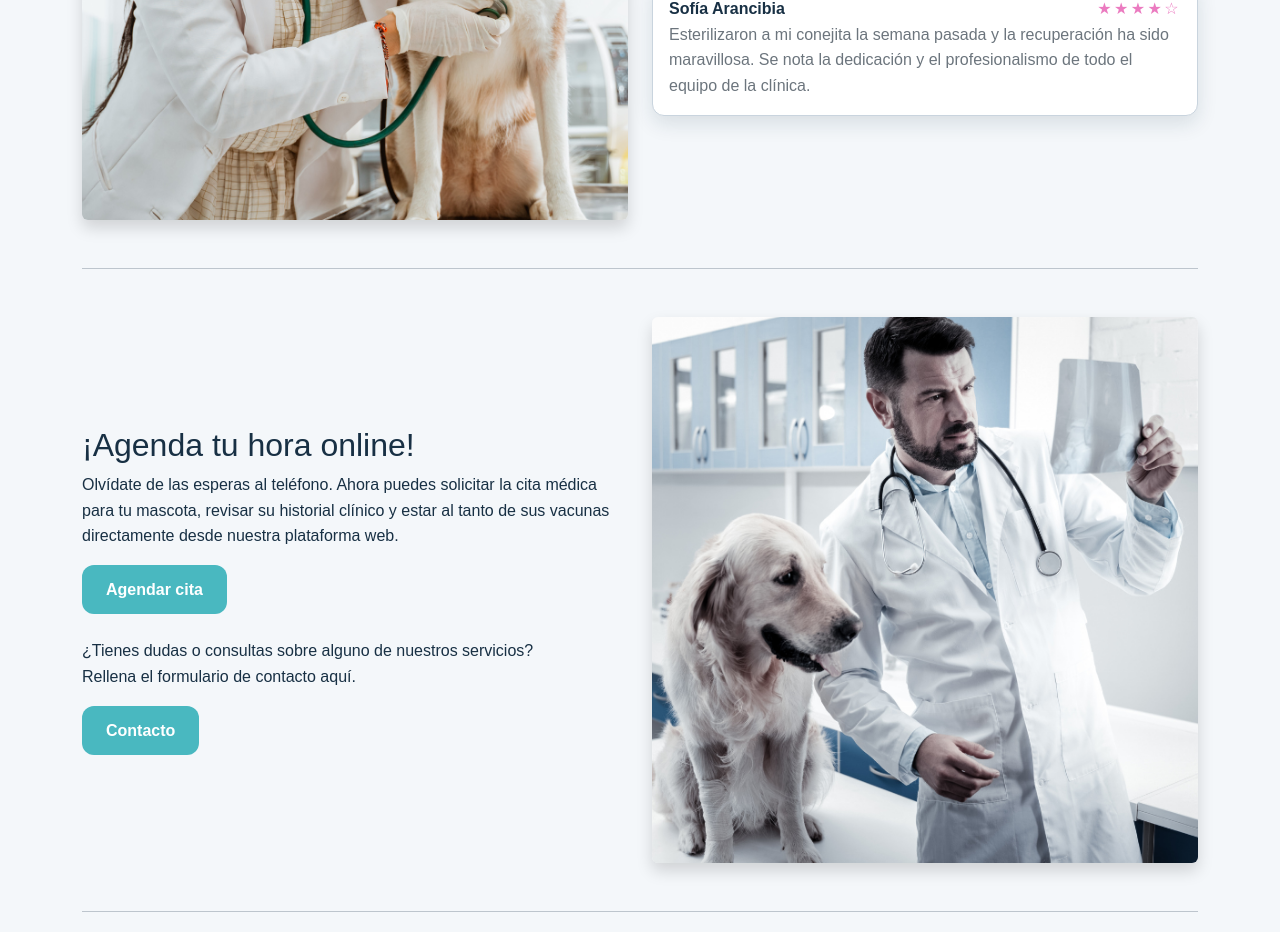
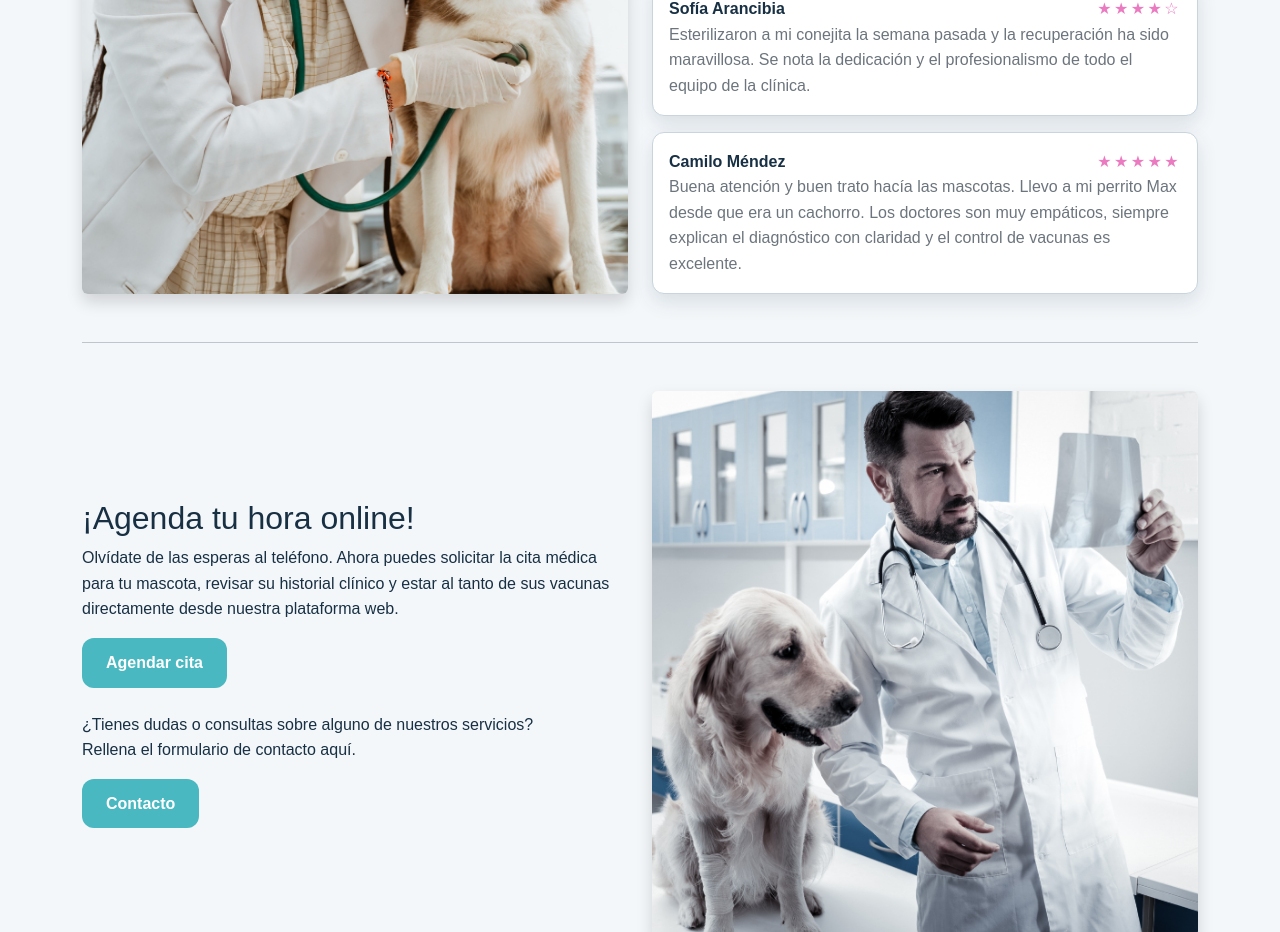
Before and after one commit to domimoly/VeterinariaSanMarcosReact, a React (Vite) app: page / in a window 1280 px wide. Shown: the part 1400-2332 px from the top of the page. Built offline with nearby package versions, Linux system fonts and the light colour scheme.

Commit message:
Avance | Inicio

```diff
--- a/src/data/resenas.js
+++ b/src/data/resenas.js
@@ -20,4 +20,11 @@ export const resenas = [
     texto:
       "Esterilizaron a mi conejita la semana pasada y la recuperación ha sido maravillosa. Se nota la dedicación y el profesionalismo de todo el equipo de la clínica.",
   },
+  {
+    id: 4,
+    autor: "Camilo Méndez",
+    estrellas: 5,
+    texto:
+      "Buena atención y buen trato hacía las mascotas. Llevo a mi perrito Max desde que era un cachorro. Los doctores son muy empáticos, siempre explican el diagnóstico con claridad y el control de vacunas es excelente.",
+  }
 ];
```
